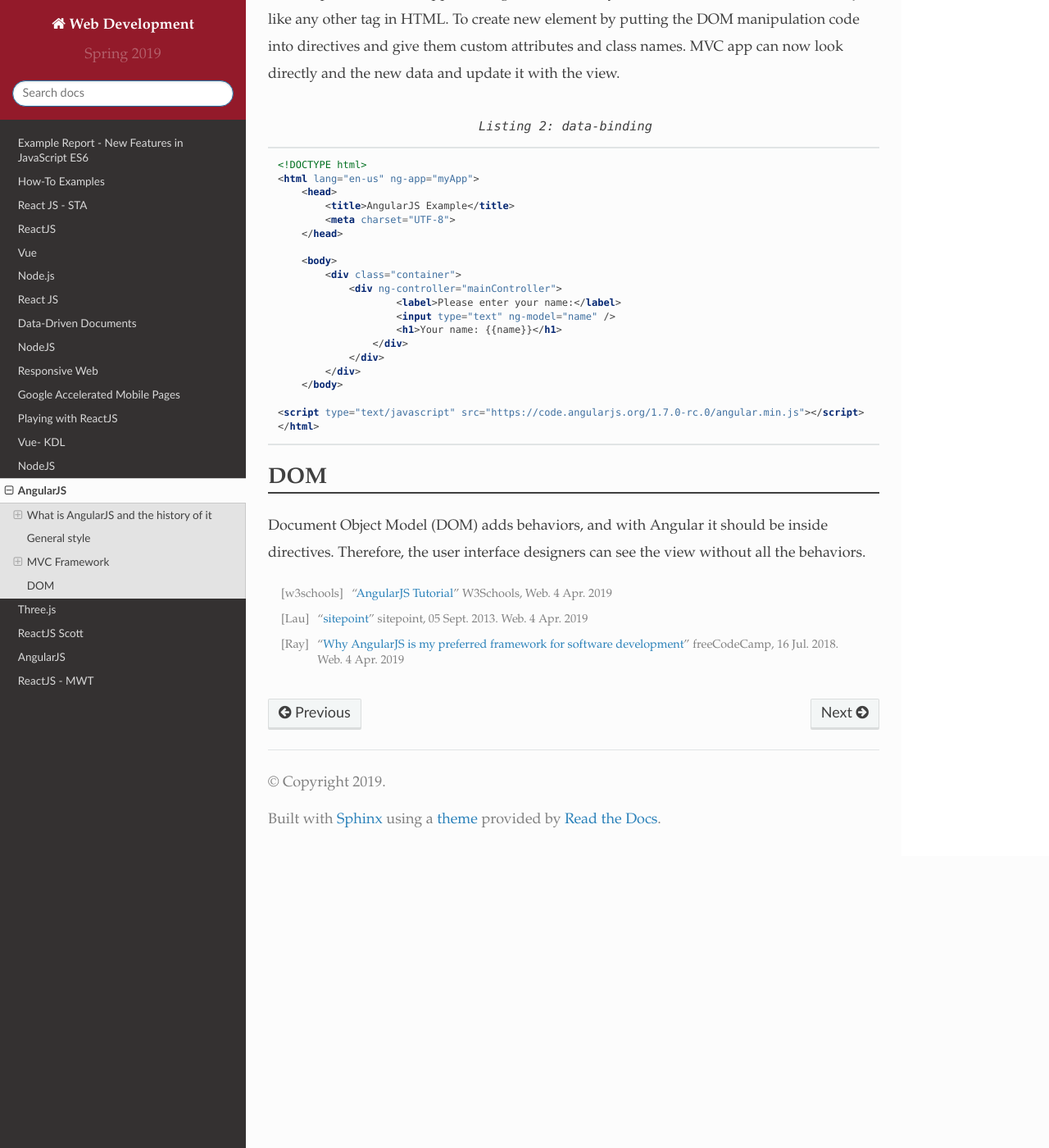
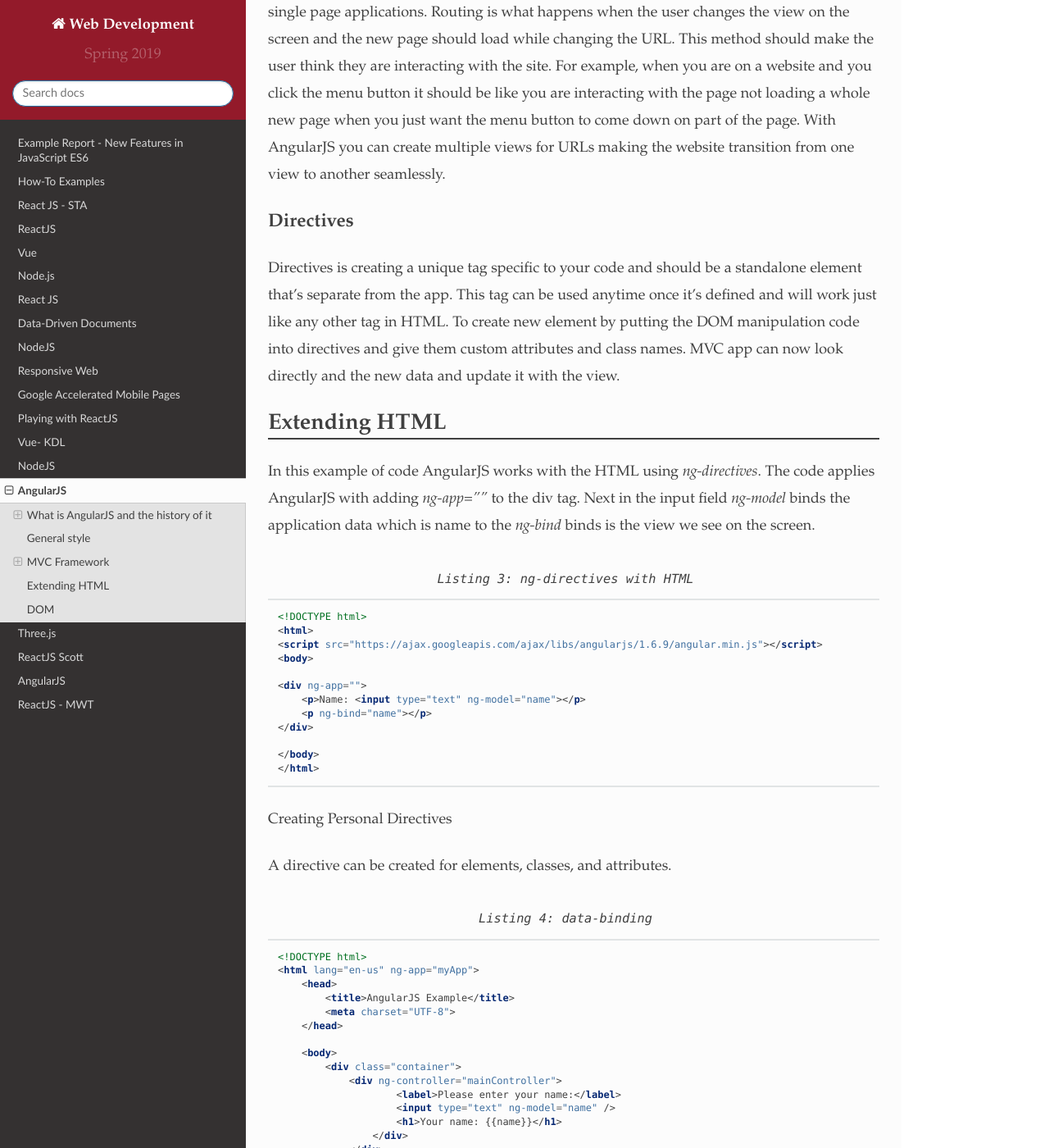
Before and after one commit to pvcraven/2019_spring_web_dev, a Sphinx documentation site: the page built from source/final/mangold/index.rst, in a window 1280 px wide and 1400 px high, scrolled down 2713 px. Shown: the whole window at 82% size. Built offline with Sphinx 7.4.7 and the Read the Docs theme 2.0.0, drawn with Linux system fonts in a browser that asks for light colours; some of the changed text lies outside the part shown.

Commit message:
adding my code examples

```diff
--- a/source/final/mangold/index.rst
+++ b/source/final/mangold/index.rst
@@ -16,7 +16,9 @@
 
 What is AngularJS and the history of it
 ---------------------------------------
-
+AngularJS version 1.0 was released in 2012.
+Miško Hevery, a Google employee, started to work with AngularJS in 2009.
+The idea turned out very well, and the project is now officially supported by Google.
 
 Change Detection
 ~~~~~~~~~~~~~~~~
@@ -25,6 +27,15 @@
 General style
 -------------
 
+When learning AngularJS you should already know HTML, CSS, and JavaScript.
+
+Using camel case
+
+.. code-block:: html
+   :caption: AngularJS is written in JavaScript.
+
+    <!-- AngularJS is used in a JavaScript file and need this tag -->
+   <script type="text/JavaScript" src="code.angularjs.org/1.7.8/angular.min.js"></script>
 
 
 MVC Framework
@@ -84,14 +95,42 @@
 part of the page. With AngularJS you can create multiple views for URLs making
 the website transition from one view to another seamlessly.
 
-Directory
-~~~~~~~~~
+Directives
+~~~~~~~~~~
 Directives is creating a unique tag specific to your code and should be a
 standalone element that’s separate from the app. This tag can be used anytime
 once it’s defined and will work just like any other tag in HTML. To create new
 element by putting the DOM manipulation code into directives and give them
 custom attributes and class names. MVC app can now look directly and the new
 data and update it with the view.
+
+Extending HTML
+--------------
+In this example of code AngularJS works with the HTML using `ng-directives`. The
+code applies AngularJS with adding `ng-app=""` to the div tag. Next in the input
+field `ng-model` binds the application data which is name to the `ng-bind` binds
+is the view we see on the screen.
+
+.. code-block:: html
+    :caption: ng-directives with HTML
+
+    <!DOCTYPE html>
+    <html>
+    <script src="https://ajax.googleapis.com/ajax/libs/angularjs/1.6.9/angular.min.js"></script>
+    <body>
+
+    <div ng-app="">
+        <p>Name: <input type="text" ng-model="name"></p>
+        <p ng-bind="name"></p>
+    </div>
+
+    </body>
+    </html>
+
+Creating Personal Directives
+
+A directive can be created for elements, classes, and attributes.
+
 
 .. code-block:: html
     :caption: data-binding
```
Also changed, not shown: other parts of source/final/mangold/index.rst (+1 -2 lines).
